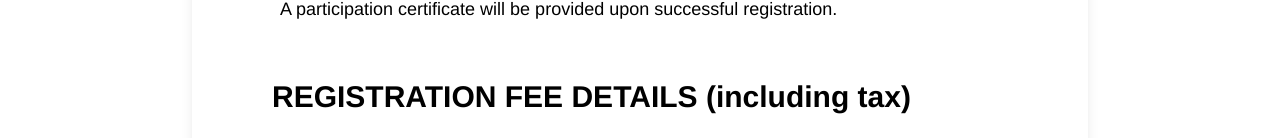
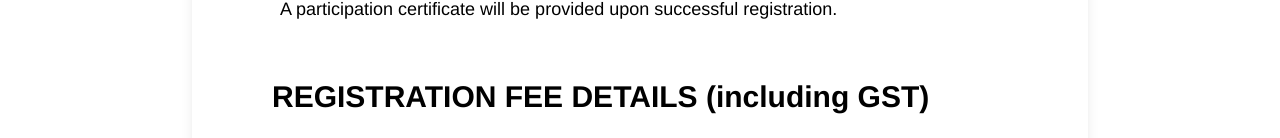
Before and after one commit to suryanshvermaa/Conference_website, a React (Vite) app in the folder frontend/: page /authors/registrations in a window 1280 px wide. Shown: the part 757-895 px from the top of the page. Built offline with nearby package versions, Linux system fonts and the light colour scheme.

Commit message:
chaged tax to GST in registrations page

```diff
--- a/frontend/src/components/authorcomp/Registrations.jsx
+++ b/frontend/src/components/authorcomp/Registrations.jsx
@@ -19,7 +19,7 @@ const Registrations = () => {
           <li><strong className="font-semibold">✔ Attendee Registration (Non-Author):</strong> Includes access to keynote sessions, panel discussions, and technical sessions. Papers will not be included in conference proceedings. A participation certificate will be provided upon successful registration.</li>
         </ul>
         <div className="container mx-auto px-4 py-8 w-full overflow-x-auto mt-6">
-          <h2 className="text-3xl font-bold mb-6 text-black">REGISTRATION FEE DETAILS (including tax)</h2>
+          <h2 className="text-3xl font-bold mb-6 text-black">REGISTRATION FEE DETAILS (including GST)</h2>
           <table className="table-auto w-full border-collapse text-black">
             <thead className="bg-gray-100 text-lg">
               <tr>
```
